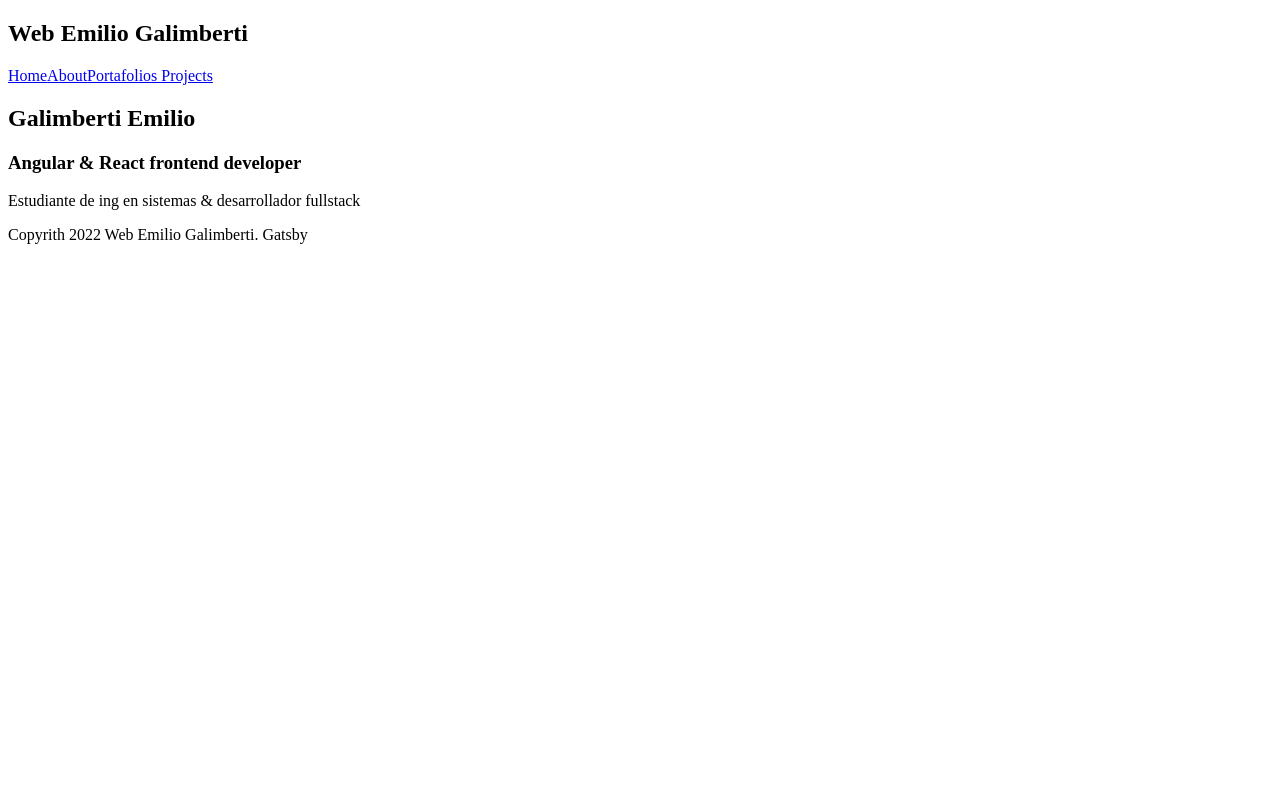
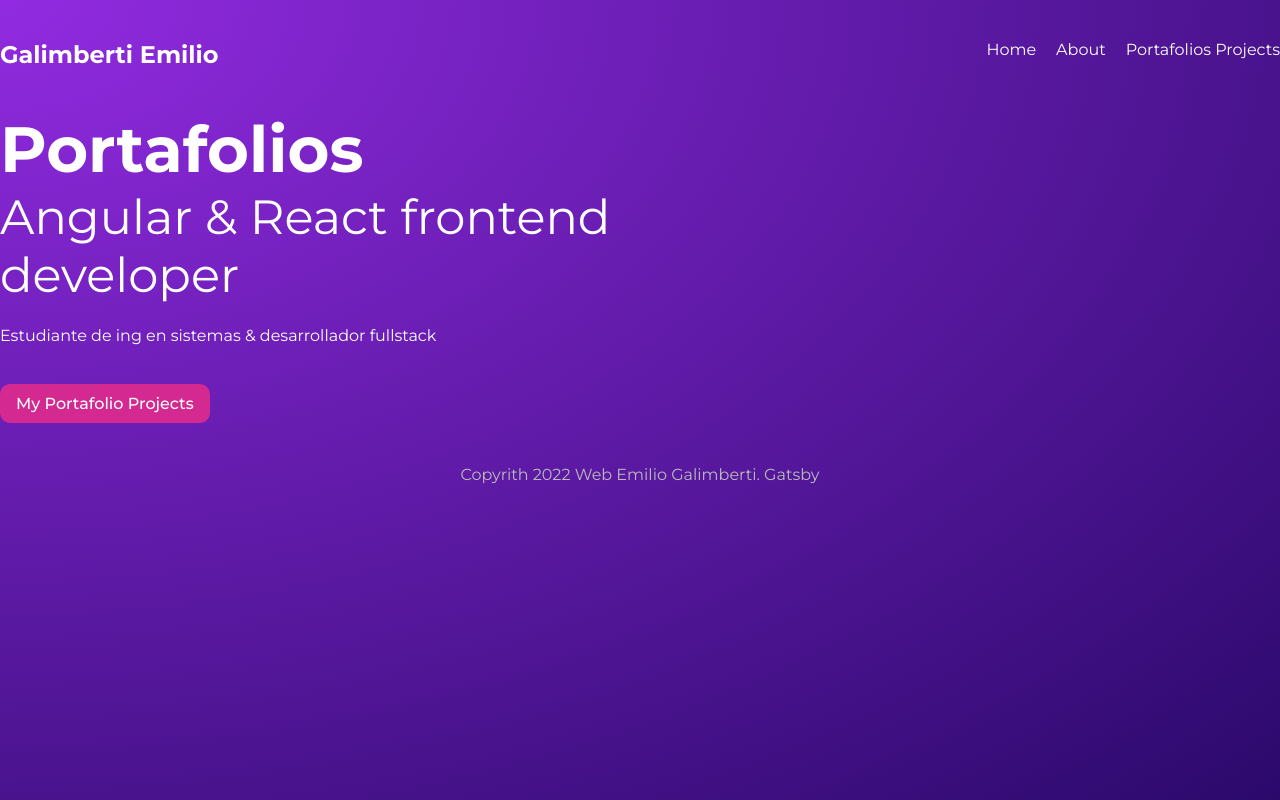
Before and after one commit to EmilioGalimberti/miPortafolios, a Gatsby site: page / in a window 1280 px wide. Built offline with nearby package versions, Linux system fonts and the light colour scheme; Gatsby itself is replaced by a stand-in of ours.

Commit message:
Styling Components

```diff
--- a/src/components/Layout.js
+++ b/src/components/Layout.js
@@ -1,6 +1,7 @@
 import React from 'react'
 import NavBar from './NavBar'
 
+import '../styles/global.css'
 
 export default function Layout({ children }) {
   return (
--- a/src/components/NavBar.js
+++ b/src/components/NavBar.js
@@ -4,7 +4,7 @@
 export default function NavBar() {
   return (
     <nav>
-        <h1>Web Emilio Galimberti</h1>
+        <h1>Galimberti Emilio</h1>
         <div className='links'>
             <Link to='/'>Home</Link>
             <Link to='/about'>About</Link>
--- a/src/pages/index.js
+++ b/src/pages/index.js
@@ -1,18 +1,23 @@
 import React from "react"
+import { Link } from 'gatsby'
 
 import Layout from "../components/Layout"
+
+
+import {header, btn} from "../styles/home.module.css"
 
 export default function Home() {
   return (
     <React.Fragment>
       <Layout>
 
-        <section>
+        <section className={header}>
 
           <div>
-            <h2>Galimberti Emilio</h2>
+            <h2 >Portafolios</h2>
             <h3>Angular & React frontend developer</h3>
             <p>Estudiante de ing en sistemas & desarrollador fullstack</p>
+            <Link className={btn}  to='/projects'>My Portafolio Projects</Link>
           </div>
 
 
--- a/src/pages/projects/index.js
+++ b/src/pages/projects/index.js
@@ -1,10 +1,12 @@
 import React from 'react'
 import Layout from '../../components/Layout'
+
+import {portfolio} from '../../styles/projects.module.css'
 
 export default function index() {
   return (
     <Layout>
-        <div>
+        <div className={portfolio}>
             <h2>Portafolios</h2>
             <h3>Projects & websites I`ve Created</h3>
         </div>
--- /dev/null
+++ b/src/styles/global.css
@@ -0,0 +1,50 @@
+@import url('https://fonts.googleapis.com/css2?family=Montserrat:wght@300;400;500;700&display=swap');
+
+* {
+  margin: 0;
+  padding: 0;
+  text-decoration: none;
+  font-family: "Montserrat";
+  color: white;
+}
+html, body {
+  min-height: 100%;
+}
+body {
+  background: radial-gradient(at top left, rgba(146,43,225,1) 0%, rgba(43,9,107,1) 100%);
+  background-repeat: no-repeat;
+}
+p {
+  margin: 16px auto;
+  line-height: 1.5em;
+}
+
+/* layout & nav */
+.layout {
+  max-width: 1200px;
+  margin: 0 auto;
+}
+nav {
+  display: grid;
+  grid-template-columns: 1fr 1fr;
+  margin: 40px auto;
+}
+nav .links {
+  display: inline-block;
+  text-align: right;
+}
+nav a {
+  display: inline-block;
+  margin-left: 20px;
+  font-weight: 400;
+  padding-bottom: 8px;
+  border-bottom: 3px solid transparent;
+}
+nav a:hover {
+  border-color: white;
+}
+footer p{
+  text-align: center;
+  color: #bbb;
+  margin: 40px auto;
+}
--- /dev/null
+++ b/src/styles/home.module.css
@@ -0,0 +1,22 @@
+.header {
+    display: grid;
+    grid-template-columns: 1fr 1fr;
+    grid-gap: 40px;
+    align-items: center;
+  }
+  .header h2 {
+    font-size: 4em;
+  }
+  .header h3 {
+    font-size: 3em;
+    font-weight: 400;
+    margin-bottom: 20px;
+  }
+  .btn {
+    display: inline-block;
+    background: #D42990;
+    padding: 10px 16px;
+    border-radius: 10px;
+    margin-top: 20px;
+    font-weight: 500;
+  }
```
Also changed, not shown: src/styles/projects.module.css (added, +12 -0 lines), README.md.
